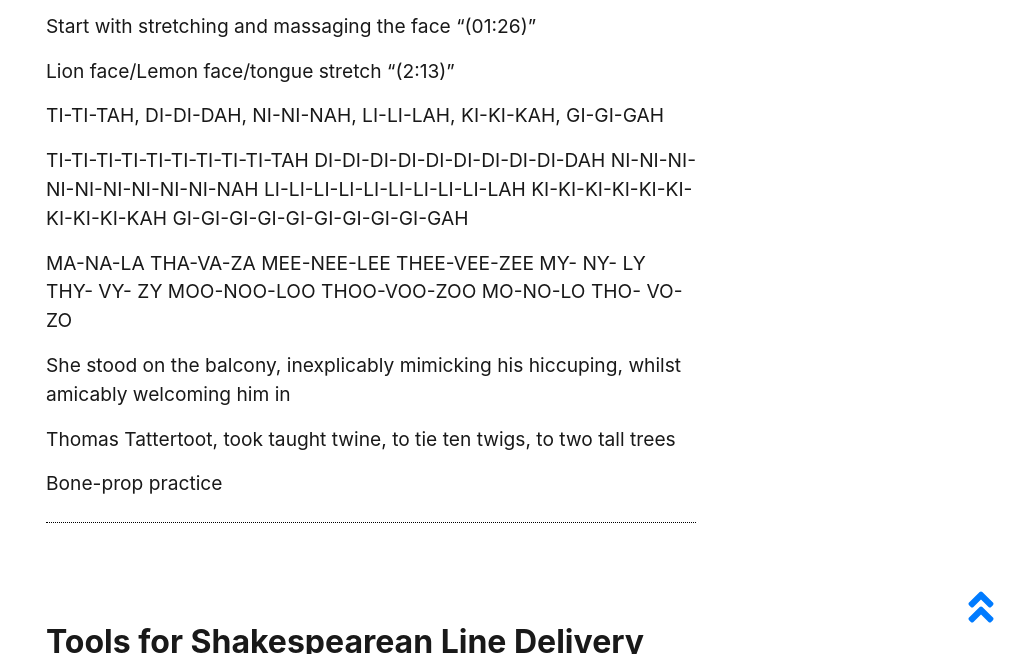
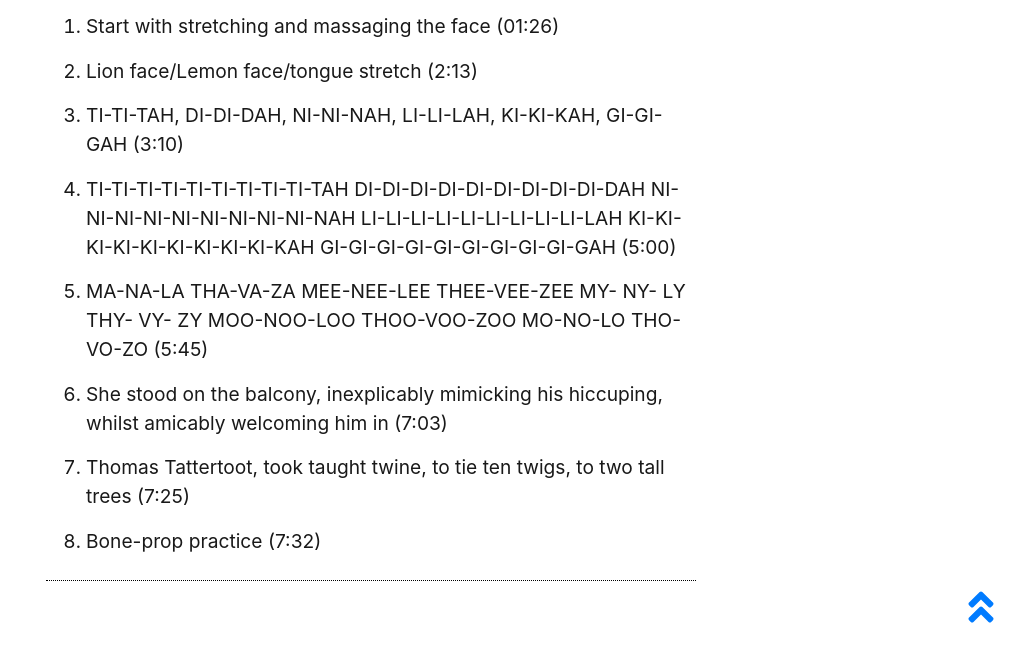
Before and after one commit to thecdil/dramaturgy, a Jekyll site: the page built from pages/acting.md, in a window 1280 px wide and 900 px high, scrolled down 2266 px, cut to the strip 246-900 px from the top of the window. Shown: the whole strip, without its empty margins (269-1280 px from the left). Built offline with Jekyll 4.4.1, drawn with Linux system fonts in a browser that asks for light colours.

Commit message:
Update acting.md
added content to acting

```diff
--- a/pages/acting.md
+++ b/pages/acting.md
@@ -36,30 +36,30 @@ Shakespeare’s texts can be incredibly dense so you want to make sure you’re
 
 {% include feature/item-video-embed.html objectid="midsummer0068" %}
 
-Start with stretching and massaging the face "(01:26)"
+1. Start with stretching and massaging the face (01:26)
 
-Lion face/Lemon face/tongue stretch "(2:13)"
+2. Lion face/Lemon face/tongue stretch (2:13)
 
-TI-TI-TAH, DI-DI-DAH, NI-NI-NAH, LI-LI-LAH, KI-KI-KAH, GI-GI-GAH
+3. TI-TI-TAH, DI-DI-DAH, NI-NI-NAH, LI-LI-LAH, KI-KI-KAH, GI-GI-GAH (3:10)
 
-TI-TI-TI-TI-TI-TI-TI-TI-TI-TAH
-DI-DI-DI-DI-DI-DI-DI-DI-DI-DAH
-NI-NI-NI-NI-NI-NI-NI-NI-NI-NAH
-LI-LI-LI-LI-LI-LI-LI-LI-LI-LAH
-KI-KI-KI-KI-KI-KI-KI-KI-KI-KAH
-GI-GI-GI-GI-GI-GI-GI-GI-GI-GAH
+4. TI-TI-TI-TI-TI-TI-TI-TI-TI-TAH
+    DI-DI-DI-DI-DI-DI-DI-DI-DI-DAH
+    NI-NI-NI-NI-NI-NI-NI-NI-NI-NAH
+    LI-LI-LI-LI-LI-LI-LI-LI-LI-LAH
+    KI-KI-KI-KI-KI-KI-KI-KI-KI-KAH
+    GI-GI-GI-GI-GI-GI-GI-GI-GI-GAH (5:00)
 
-MA-NA-LA THA-VA-ZA
-MEE-NEE-LEE THEE-VEE-ZEE
-MY- NY- LY THY- VY- ZY
-MOO-NOO-LOO THOO-VOO-ZOO
-MO-NO-LO THO- VO-ZO
+5. MA-NA-LA THA-VA-ZA
+    MEE-NEE-LEE THEE-VEE-ZEE
+    MY- NY- LY THY- VY- ZY
+    MOO-NOO-LOO THOO-VOO-ZOO
+    MO-NO-LO THO- VO-ZO (5:45)
 
-She stood on the balcony, inexplicably mimicking his hiccuping, whilst amicably welcoming him in
+6. She stood on the balcony, inexplicably mimicking his hiccuping, whilst amicably welcoming him in (7:03)
 
-Thomas Tattertoot, took taught twine, to tie ten twigs, to two tall trees
+7. Thomas Tattertoot, took taught twine, to tie ten twigs, to two tall trees (7:25)
 
-Bone-prop practice
+8. Bone-prop practice (7:32)
 
 
 ## Tools for Shakespearean Line Delivery
```
